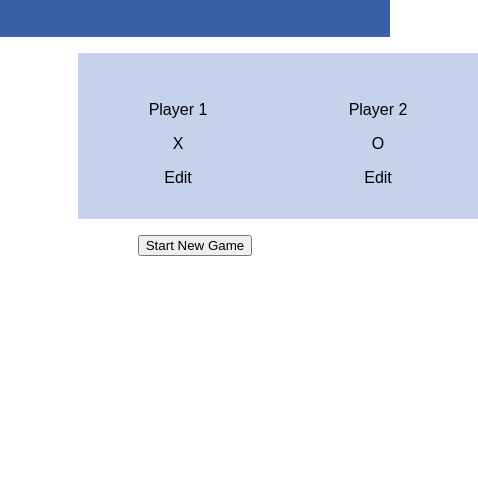
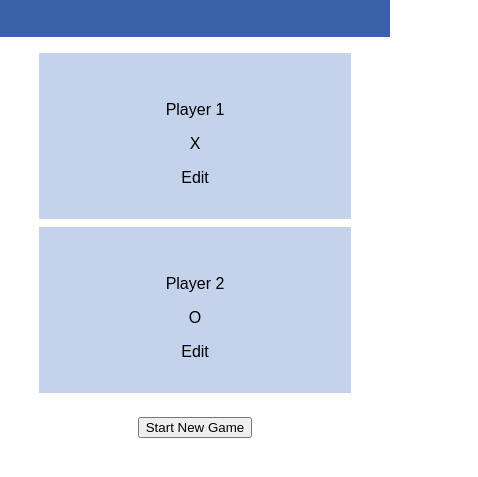
Before and after one commit to Anthony-Heredia-Garcia/tic-tac-toe-v1, a plain HTML site: page index.html in a window 390 px wide. Shown: the part 143-620 px from the top of the page, 478 px wide, since content can reach past the window. Drawn offline with Linux system fonts and the light colour scheme.

Commit message:
added media query for small mobile

```diff
--- a/styles.scss
+++ b/styles.scss
@@ -75,3 +75,14 @@ button {
 .modal {
   text-align: center;
 }
+
+@media (max-width: 600px){
+  .player-section{
+    display: block;
+    width: 80%;
+  }
+
+  .player-container{
+    margin-bottom: .5rem;
+  }
+}
```
Also changed, not shown: styles.css, 1 other file.
